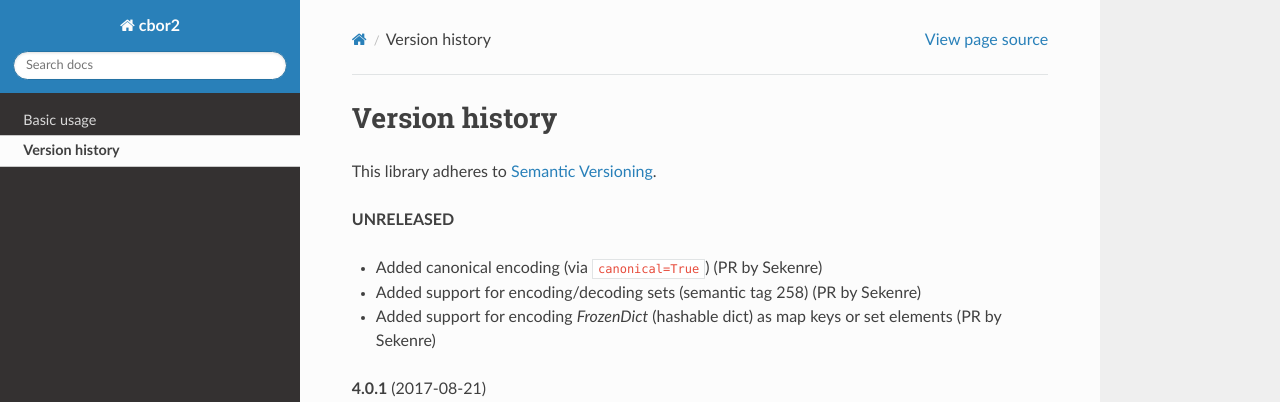
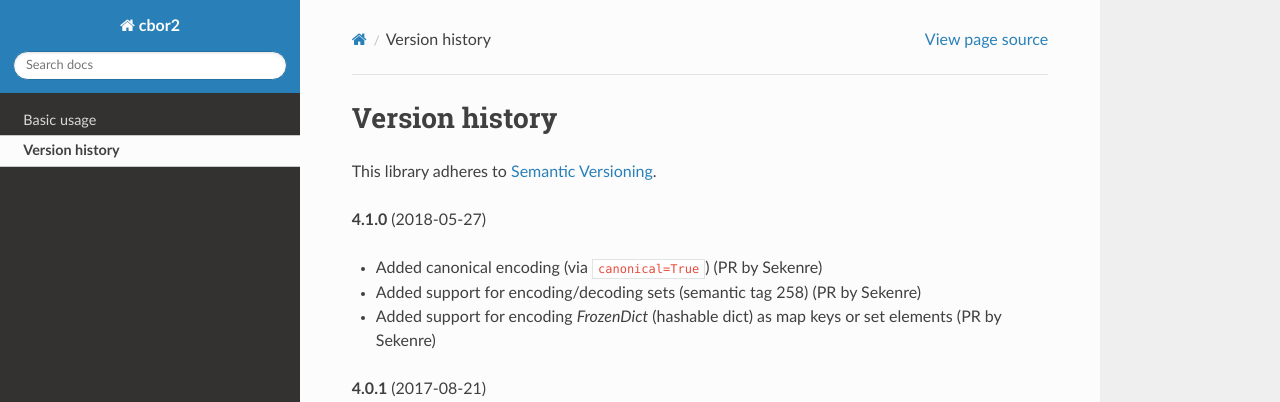
Before and after one commit to agronholm/cbor2, a Sphinx documentation site: the page built from docs/versionhistory.rst, in a window 1280 px wide and 900 px high. Shown: the top 402 px of the window. Built offline with Sphinx 7.4.7 and the Read the Docs theme 2.0.0, drawn with Linux system fonts in a browser that asks for light colours; pages that are not in the unit, such as notebooks, are missing from menus.

Commit message:
Added version and release date

```diff
--- a/docs/versionhistory.rst
+++ b/docs/versionhistory.rst
@@ -3,7 +3,7 @@ Version history
 
 This library adheres to `Semantic Versioning <http://semver.org/>`_.
 
-**UNRELEASED**
+**4.1.0** (2018-05-27)
 
 - Added canonical encoding (via ``canonical=True``) (PR by Sekenre)
 - Added support for encoding/decoding sets (semantic tag 258) (PR by Sekenre)
```
